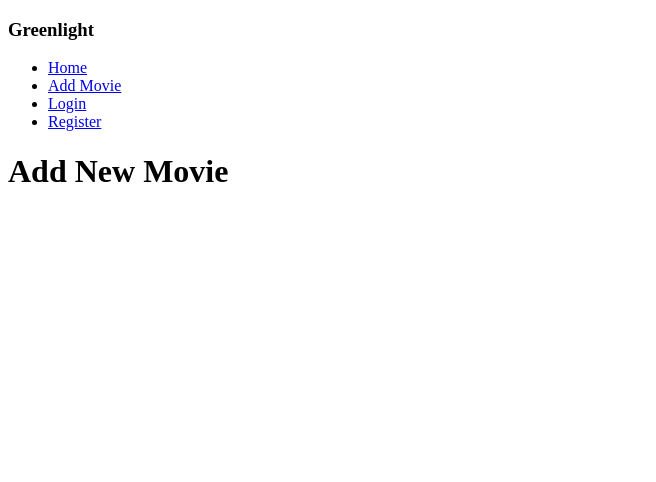
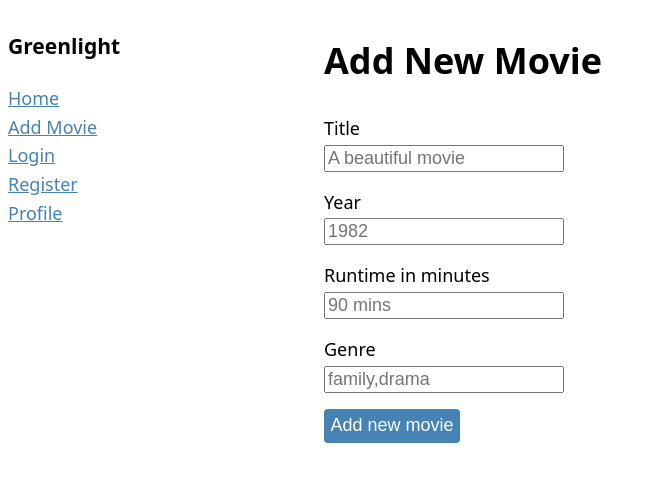
Before and after one commit to KishorPokharel/greenlight-frontend, a React (Vite) app: page /add-movie in a window 1280 px wide. Shown: the top 482 px of the page, without its empty margins (0-656 px from the left). Built offline with nearby package versions, Linux system fonts and the light colour scheme.

Commit message:
more pages + some styles

```diff
--- a/package.json
+++ b/package.json
@@ -10,6 +10,7 @@
     "preview": "vite preview"
   },
   "dependencies": {
+    "axios": "^1.5.0",
     "react": "^18.2.0",
     "react-dom": "^18.2.0",
     "react-router-dom": "^6.16.0"
--- a/src/components/Navbar.jsx
+++ b/src/components/Navbar.jsx
@@ -5,7 +5,7 @@ const Navbar = () => {
   return (
     <>
       <h3>Greenlight</h3>
-      <ul>
+      <ul className="navbar">
         <li>
           <NavLink to="/">Home</NavLink>
         </li>
@@ -18,6 +18,9 @@ const Navbar = () => {
         <li>
           <NavLink to="/register">Register</NavLink>
         </li>
+        <li>
+          <NavLink to="/profile">Profile</NavLink>
+        </li>
       </ul>
     </>
   );
--- /dev/null
+++ b/src/main.css
@@ -0,0 +1,40 @@
+body {
+  font-family: system-ui, sans-serif;
+  font-size: 1.125rem;
+  line-height: 1.6;
+}
+
+a {
+  color: steelblue;
+}
+
+input,
+button {
+  font-size: inherit;
+}
+
+input[type='submit'] {
+  background-color: steelblue;
+  color: white;
+  padding: 0.4rem;
+  border: none;
+  border-radius: 4px;
+  cursor: pointer;
+}
+
+form div {
+  margin-bottom: 1rem;
+}
+form div label {
+  display: block;
+}
+
+ul.navbar {
+  padding: 0;
+  list-style-type: none;
+}
+
+.container {
+  display: grid;
+  grid-template-columns: 1fr 3fr;
+}
--- a/src/main.jsx
+++ b/src/main.jsx
@@ -2,6 +2,7 @@ import React from 'react';
 import ReactDOM from 'react-dom/client';
 import { RouterProvider } from 'react-router';
 import router from './routes';
+import './main.css';
 
 ReactDOM.createRoot(document.getElementById('root')).render(
   <React.StrictMode>
--- a/src/pages/AddMoviePage.jsx
+++ b/src/pages/AddMoviePage.jsx
@@ -4,7 +4,25 @@ const AddMoviePage = () => {
   return (
     <>
       <h1>Add New Movie</h1>
-      <form></form>
+      <form action="">
+        <div>
+          <label htmlFor="title">Title</label>
+          <input type="text" id="title" placeholder="A beautiful movie" />
+        </div>
+        <div>
+          <label htmlFor="year">Year</label>
+          <input type="text" id="year" placeholder="1982" />
+        </div>
+        <div>
+          <label htmlFor="runtime">Runtime in minutes</label>
+          <input type="runtime" id="runtime" placeholder="90 mins" />
+        </div>
+        <div>
+          <label htmlFor="genre">Genre</label>
+          <input type="genre" id="genre" placeholder="family,drama" />
+        </div>
+        <input type="submit" value="Add new movie" />
+      </form>
     </>
   );
 };
--- a/src/pages/Layout.jsx
+++ b/src/pages/Layout.jsx
@@ -4,10 +4,14 @@ import Navbar from '../components/Navbar';
 
 const Layout = () => {
   return (
-    <>
-      <Navbar />
-      <Outlet />
-    </>
+    <div className="container">
+      <div>
+        <Navbar />
+      </div>
+      <div>
+        <Outlet />
+      </div>
+    </div>
   );
 };
 
--- /dev/null
+++ b/src/pages/LoginPage.jsx
@@ -0,0 +1,22 @@
+import React from 'react';
+
+const LoginPage = () => {
+  return (
+    <>
+      <h1>Login to your account</h1>
+      <form action="">
+        <div>
+          <label htmlFor="email">Email</label>
+          <input type="email" id="email" />
+        </div>
+        <div>
+          <label htmlFor="password">Password</label>
+          <input type="password" id="password" />
+        </div>
+        <input type="submit" value="Login" />
+      </form>
+    </>
+  );
+};
+
+export default LoginPage;
--- /dev/null
+++ b/src/pages/ProfilePage.jsx
@@ -0,0 +1,12 @@
+import React from 'react';
+
+const ProfilePage = () => {
+  return (
+    <div>
+      <h2>Profile</h2>
+      Your user account is activated.
+    </div>
+  );
+};
+
+export default ProfilePage;
--- /dev/null
+++ b/src/pages/RegisterPage.jsx
@@ -0,0 +1,26 @@
+import React from 'react';
+
+const RegisterPage = () => {
+  return (
+    <>
+      <h1>Register for an account</h1>
+      <form action="">
+        <div>
+          <label htmlFor="name">Name</label>
+          <input type="text" id="name" />
+        </div>
+        <div>
+          <label htmlFor="email">Email</label>
+          <input type="email" id="email" />
+        </div>
+        <div>
+          <label htmlFor="password">Password</label>
+          <input type="password" id="password" />
+        </div>
+        <input type="submit" value="Register" />
+      </form>
+    </>
+  );
+};
+
+export default RegisterPage;
--- a/src/routes.jsx
+++ b/src/routes.jsx
@@ -3,6 +3,9 @@ import Layout from './pages/Layout';
 import HomePage from './pages/HomePage';
 import AddMoviePage from './pages/AddMoviePage';
 import ErrorPage from './pages/ErrorPage';
+import RegisterPage from './pages/RegisterPage';
+import ProfilePage from './pages/ProfilePage';
+import LoginPage from './pages/LoginPage';
 const router = createBrowserRouter([
   {
     path: '/',
@@ -11,6 +14,9 @@ const router = createBrowserRouter([
     children: [
       { index: true, element: <HomePage /> },
       { path: 'add-movie', element: <AddMoviePage /> },
+      { path: 'register', element: <RegisterPage /> },
+      { path: 'login', element: <LoginPage /> },
+      { path: 'profile', element: <ProfilePage /> },
     ],
   },
 ]);
```
Also changed, not shown: 1 other file (tests, documents, lock files or other folders).
